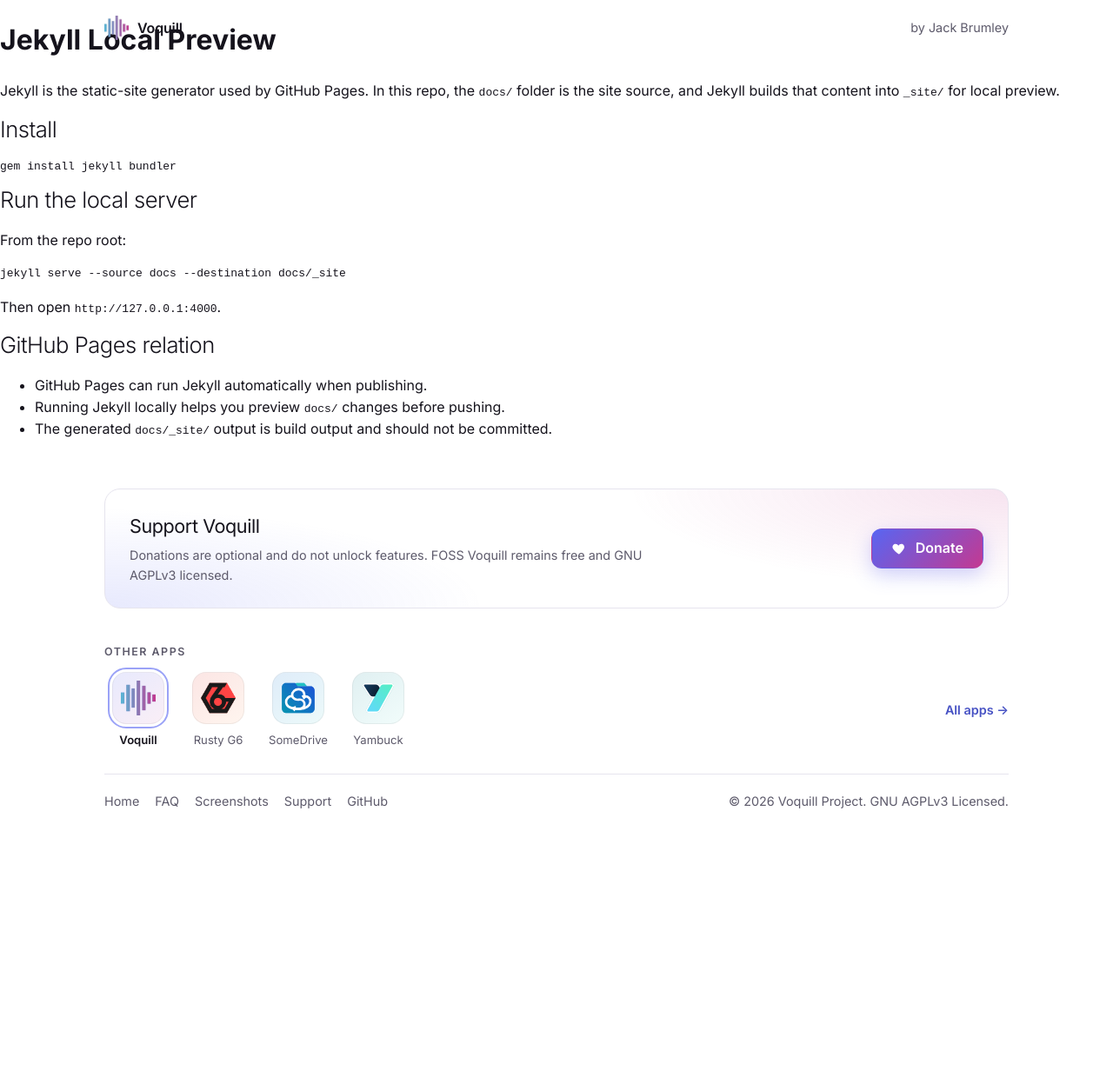
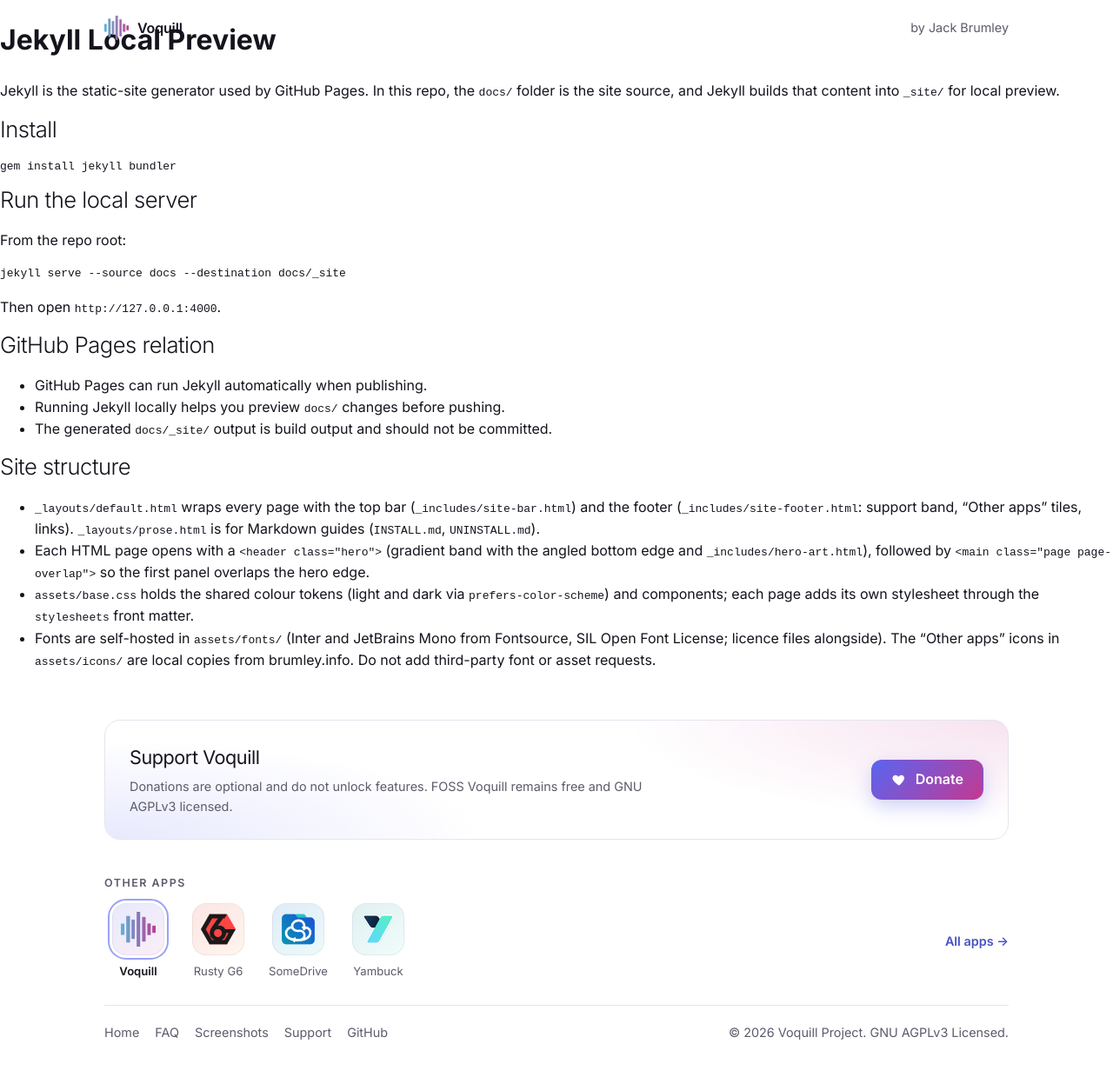
Before and after one commit to jackbrumley/voquill, a Jekyll site: the page built from docs/JEKYLL.md, in a window 1280 px wide. Shown: the whole page at 87% size. Built offline with Jekyll 4.4.1, drawn with Linux system fonts in a browser that asks for light colours; our own code applies the rules of GitHub Pages for plain Markdown files; before the commit the page ends 973 px from its top, so only the background shows below that.

Commit message:
docs: describe the website structure in JEKYLL.md

```diff
--- a/docs/JEKYLL.md
+++ b/docs/JEKYLL.md
@@ -23,3 +23,10 @@
 - GitHub Pages can run Jekyll automatically when publishing.
 - Running Jekyll locally helps you preview `docs/` changes before pushing.
 - The generated `docs/_site/` output is build output and should not be committed.
+
+## Site structure
+
+- `_layouts/default.html` wraps every page with the top bar (`_includes/site-bar.html`) and the footer (`_includes/site-footer.html`: support band, "Other apps" tiles, links). `_layouts/prose.html` is for Markdown guides (`INSTALL.md`, `UNINSTALL.md`).
+- Each HTML page opens with a `<header class="hero">` (gradient band with the angled bottom edge and `_includes/hero-art.html`), followed by `<main class="page page-overlap">` so the first panel overlaps the hero edge.
+- `assets/base.css` holds the shared colour tokens (light and dark via `prefers-color-scheme`) and components; each page adds its own stylesheet through the `stylesheets` front matter.
+- Fonts are self-hosted in `assets/fonts/` (Inter and JetBrains Mono from Fontsource, SIL Open Font License; licence files alongside). The "Other apps" icons in `assets/icons/` are local copies from brumley.info. Do not add third-party font or asset requests.
```
